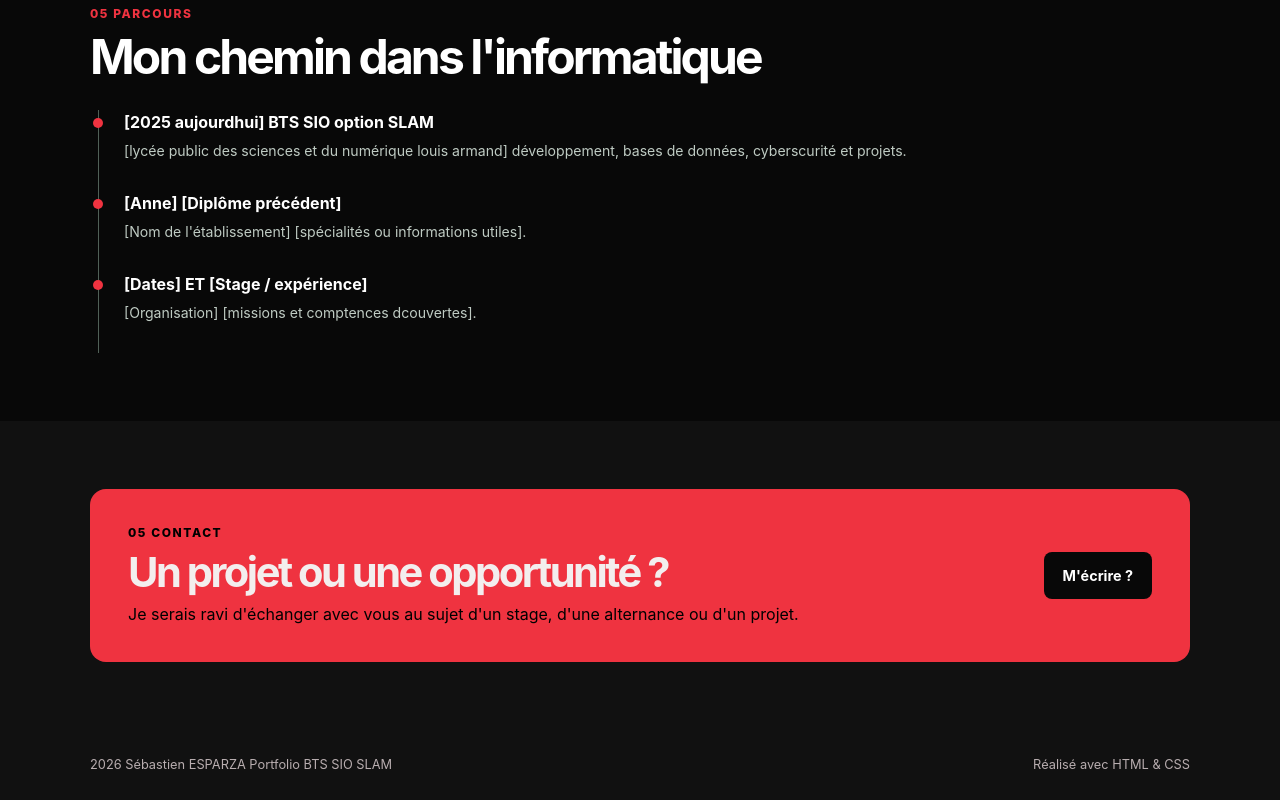
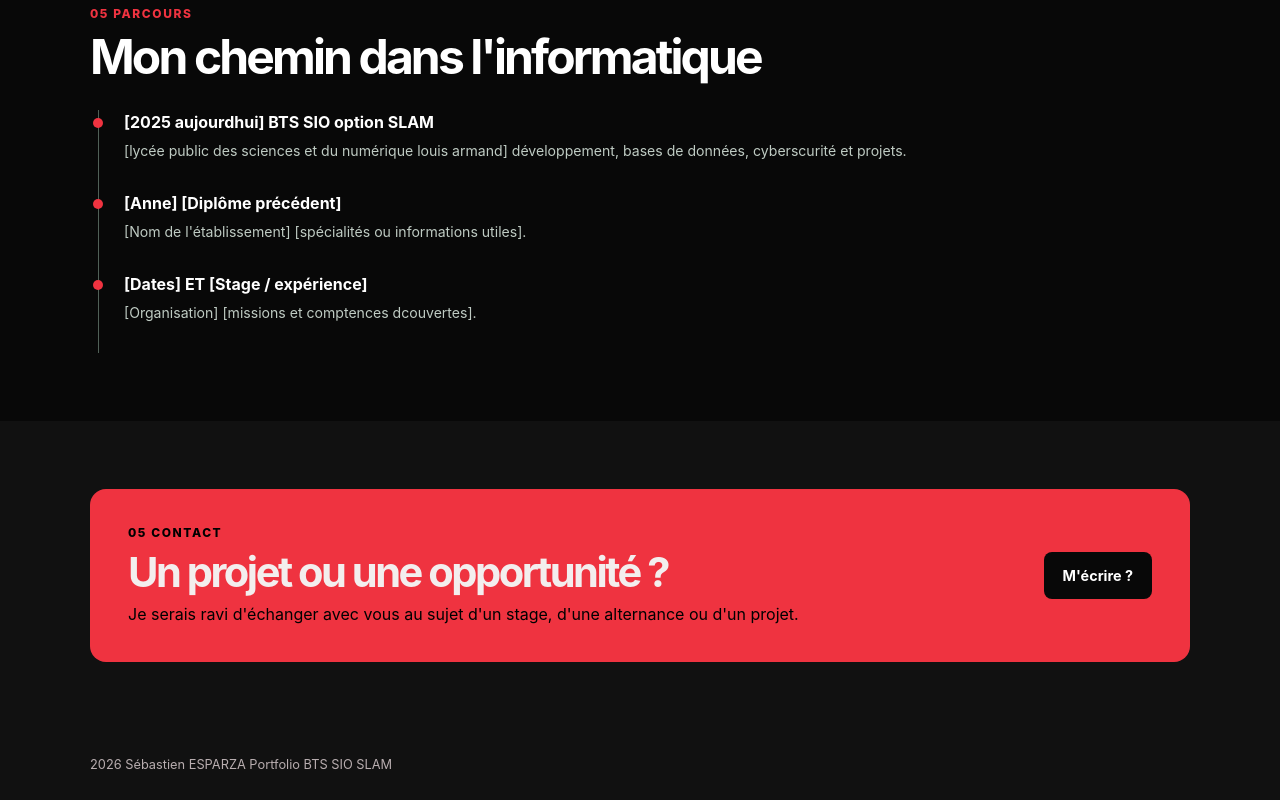
Before and after one commit to kito2020/portfollio, a website: page portfollio.html in a window 1280 px wide. Shown: the part 2961-3761 px from the top of the page. Drawn offline with Linux system fonts and the light colour scheme.

Commit message:
petite modif

```diff
--- a/portfollio.html
+++ b/portfollio.html
@@ -629,7 +629,6 @@
   <footer>
   <div class="wrap foot">
   <span> <span id="year">2026</span> Sébastien ESPARZA  Portfolio BTS SIO SLAM</span>
-  <span>Réalisé avec HTML & CSS</span>
   </div>
   </footer>
 </body>
```
